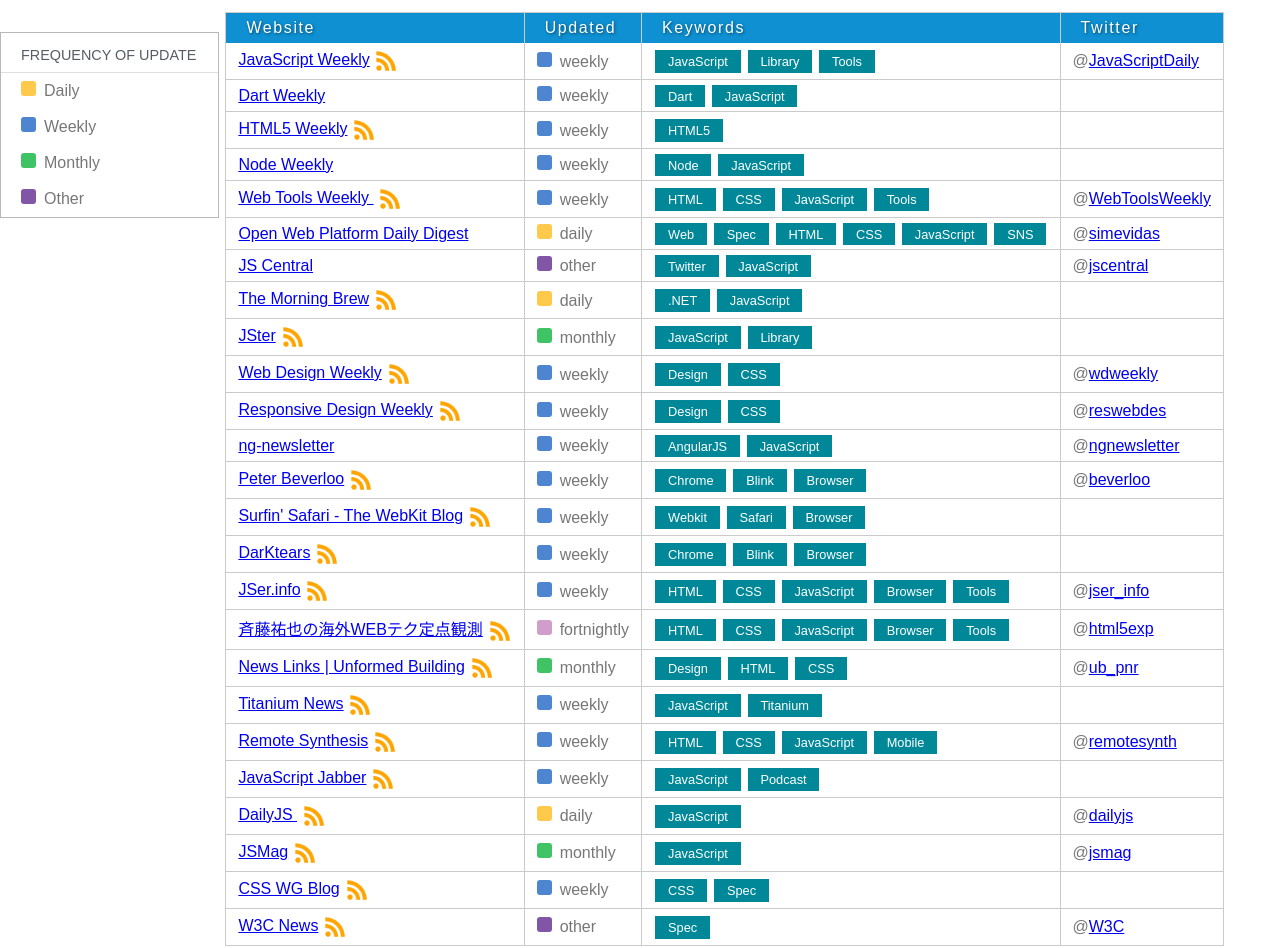
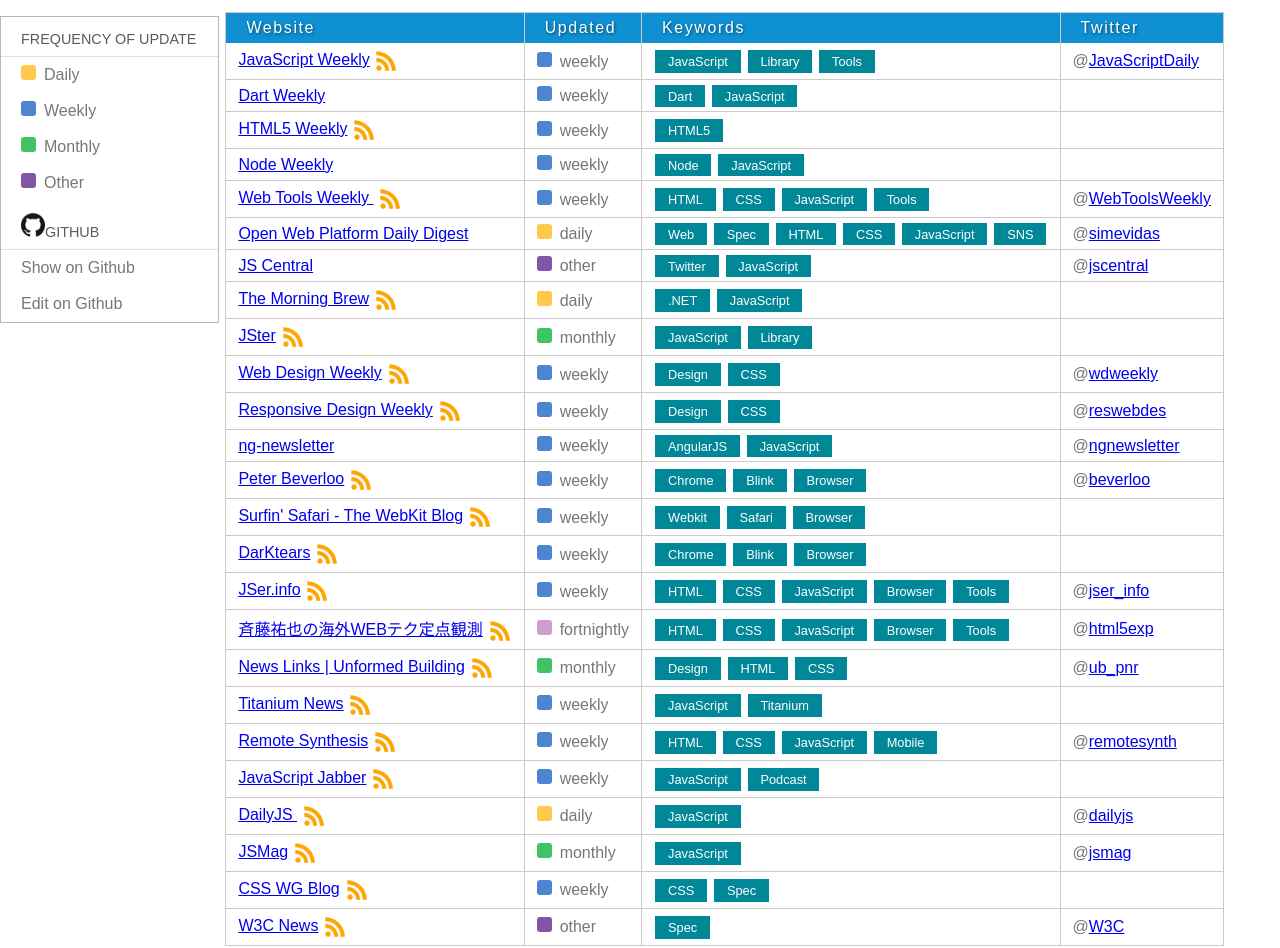
Before and after one commit to azu/Meta-Weekly, a website: page index.html in a window 1280 px wide. Drawn offline with nearby package versions, Linux system fonts and the light colour scheme.

Commit message:
add Github link close #1

```diff
--- a/css/main.scss
+++ b/css/main.scss
@@ -3,7 +3,7 @@
 }
 
 .sidebar {
-  padding: 2em 0px;
+  padding: 1em 0px;
 }
 
 .mainContent {
--- a/index.html
+++ b/index.html
@@ -27,6 +27,14 @@
                     <li><a href="#monthly"><span class="site-updated-label-monthly"></span>Monthly</a></li>
                     <li><a href="#other"><span class="site-updated-label-other"></span>Other</a></li>
                 </ul>
+                <ul class="github-list">
+                    <li class="pure-menu-heading github-label"><img src="img/github-mark.png" width="24" height="24"/>Github
+                    </li>
+                    <li><a href="https://github.com/azu/Meta-Weekly/"
+                           title="Show on Github">Show on Github</a></li>
+                    <li><a href="https://github.com/azu/Meta-Weekly/edit/master/data.json"
+                           title="edit data.json on Github" class="edit-button">Edit on Github</a></li>
+                </ul>
             </div>
         </div>
     </div>
```
Also changed, not shown: css/main.css, img/gitHub-mark.png (added).
